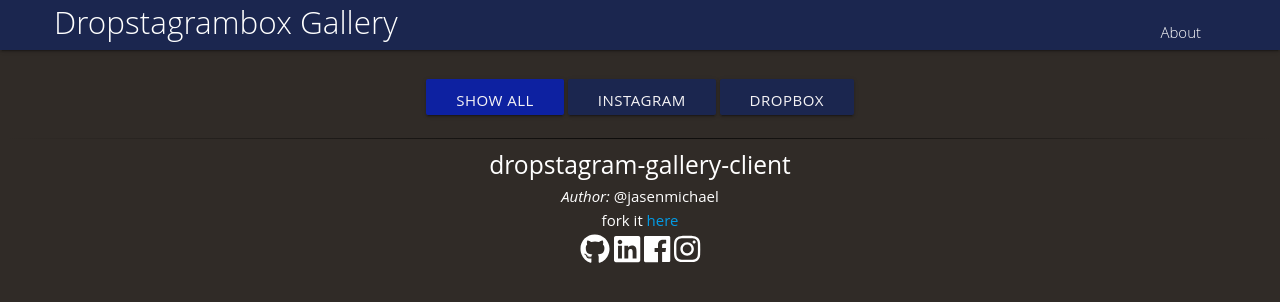
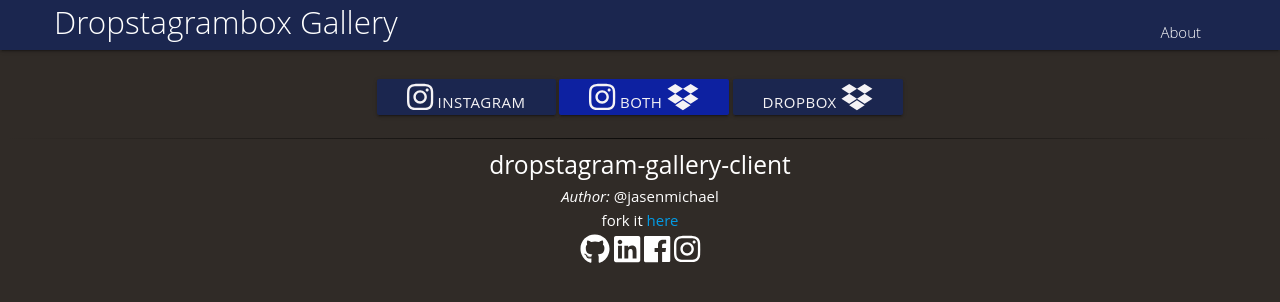
Before and after one commit to jasenmichael/dropstagram-gallery-client, a plain HTML site: page index.html in a window 1280 px wide. Drawn offline with nearby package versions, Linux system fonts and the light colour scheme; no server answers.

Commit message:
edit buttons

```diff
--- a/index.html
+++ b/index.html
@@ -16,7 +16,7 @@
   <div class="navbar-fixed">
      <nav class="flow-text">
        <div class="nav-wrapper flow-text container">
-         <a href="#!" class="brand-logo">Dropstagrambox Gallery</a>
+         <a href="#!" class="brand-logo flow-text">Dropstagrambox Gallery</a>
          <ul class="right">
          <!-- <ul class="right hide-on-med-and-down"> -->
            <li><a href="#" onclick="showAbout()">About</a></li>
@@ -29,9 +29,9 @@
 <div class="container">
 
   <div id="filter" class="center">
-    <button class="btn active" onclick="filterSelection('all')"> Show all</button>
-    <button class="btn" onclick="filterSelection('instagram')"> Instagram</button>
-    <button class="btn" onclick="filterSelection('dropbox')"> Dropbox</button>
+    <button class="btn" onclick="show('instagram')"><i class="social fab fa-instagram fa-2x"></i> Instagram</button>
+    <button class="btn active" onclick="show('all')"><i class="social fab fa-instagram fa-2x"></i> Both <i class="social fab fa-dropbox fa-2x"></i></button>
+    <button class="btn" onclick="show('dropbox')">Dropbox <i class="social fab fa-dropbox fa-2x"></i></button>
   </div>
 
   <div id="gallery" class="s12 center dw">
```
